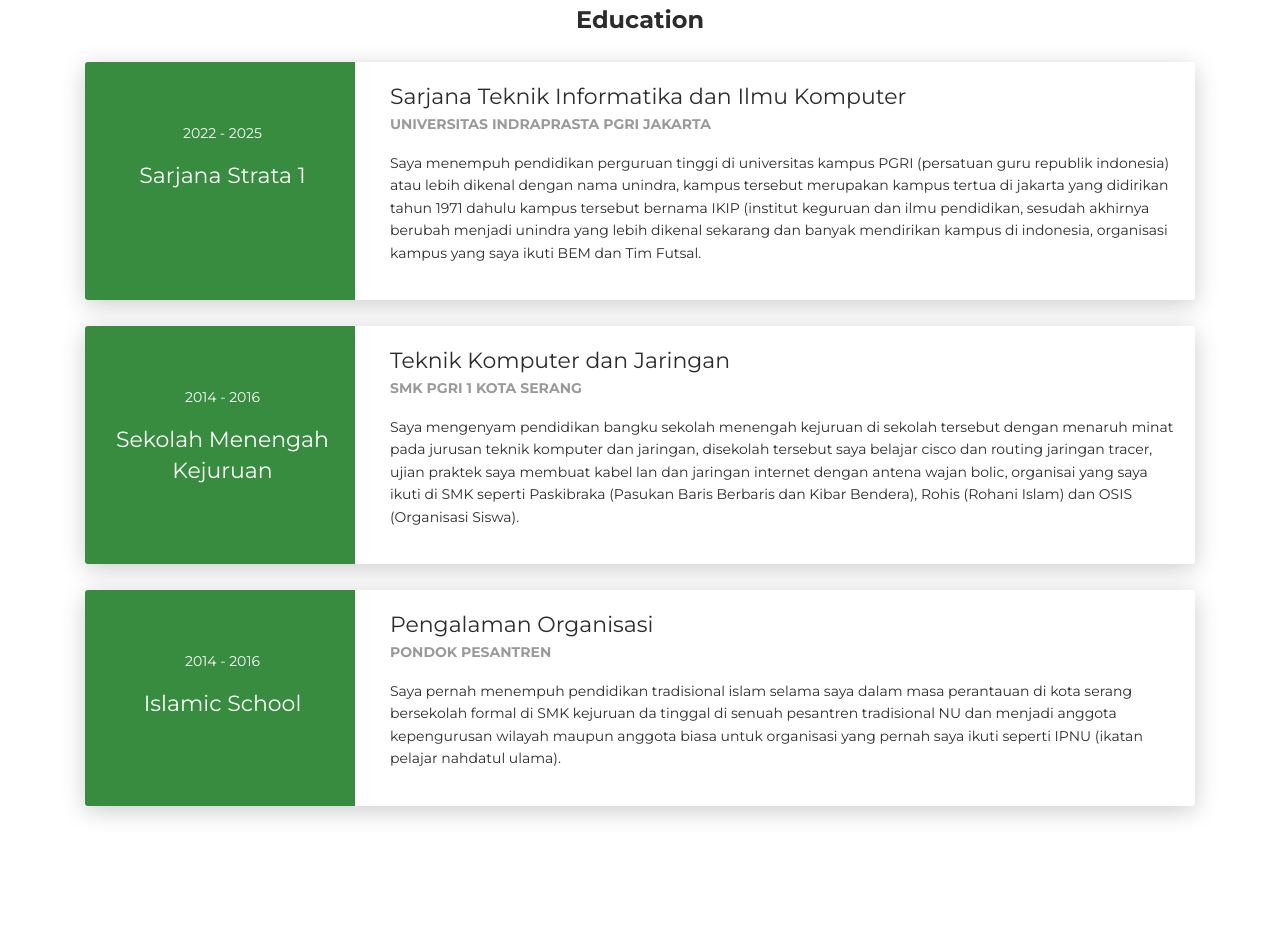
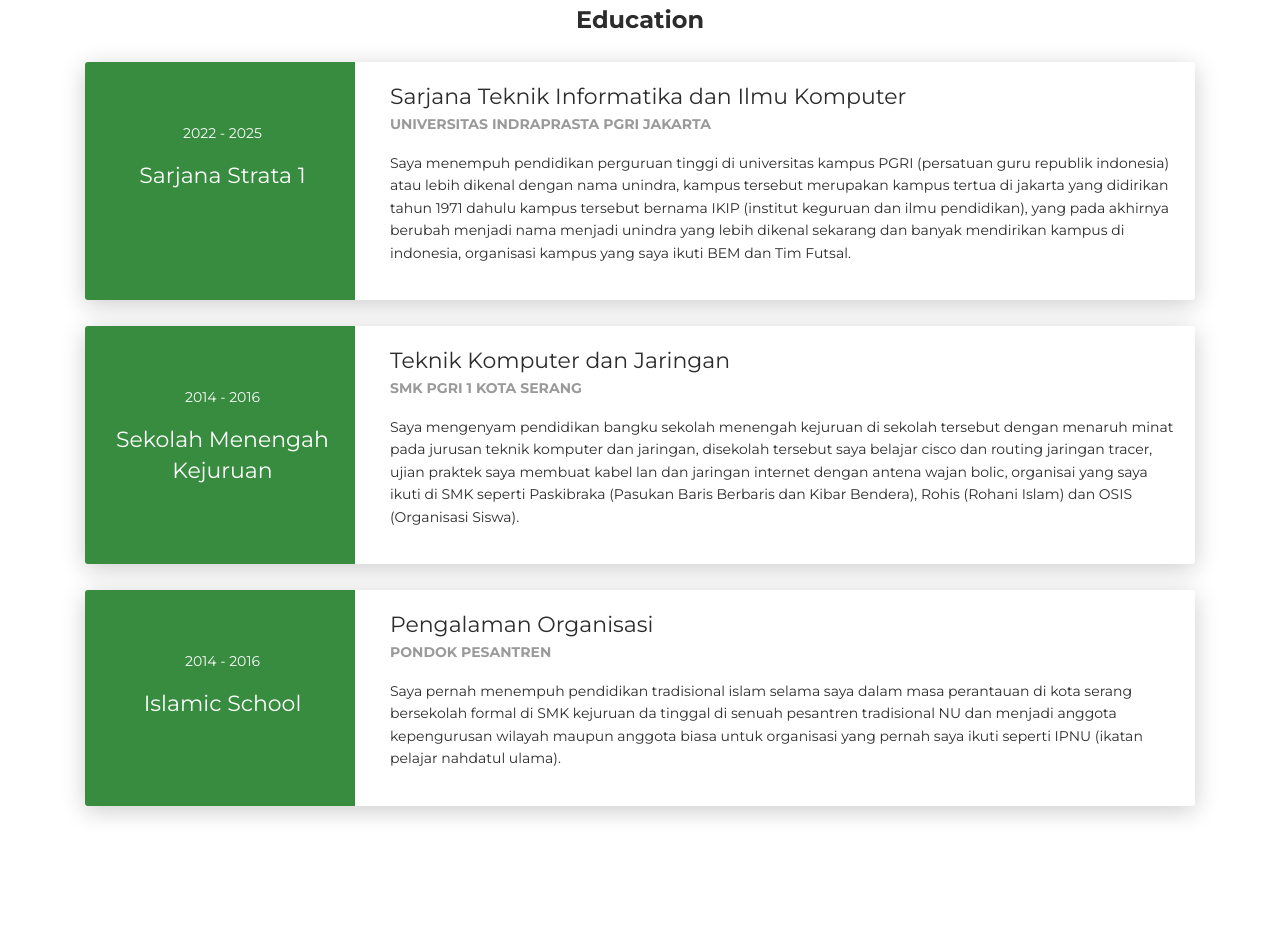
Before and after one commit to egi10muh/my-website, a plain HTML site: page index.html in a window 1280 px wide. Shown: the part 3486-4415 px from the top of the page. Drawn offline with Linux system fonts and the light colour scheme.

Commit message:
Update index.html

```diff
--- a/index.html
+++ b/index.html
@@ -362,7 +362,7 @@
           <div class="card-body">
             <div class="h5">Sarjana Teknik Informatika dan Ilmu Komputer</div>
             <p class="category">UNIVERSITAS INDRAPRASTA PGRI JAKARTA</p>
-            <p>Saya menempuh pendidikan perguruan tinggi di universitas kampus PGRI (persatuan guru republik indonesia) atau lebih dikenal dengan nama unindra, kampus tersebut merupakan kampus tertua di jakarta yang didirikan tahun 1971 dahulu kampus tersebut bernama IKIP (institut keguruan dan ilmu pendidikan, sesudah akhirnya berubah menjadi unindra yang lebih dikenal sekarang dan banyak mendirikan kampus di indonesia, organisasi kampus yang saya ikuti BEM dan Tim Futsal.</p>
+            <p>Saya menempuh pendidikan perguruan tinggi di universitas kampus PGRI (persatuan guru republik indonesia) atau lebih dikenal dengan nama unindra, kampus tersebut merupakan kampus tertua di jakarta yang didirikan tahun 1971 dahulu kampus tersebut bernama IKIP (institut keguruan dan ilmu pendidikan), yang pada akhirnya berubah menjadi nama menjadi unindra yang lebih dikenal sekarang dan banyak mendirikan kampus di indonesia, organisasi kampus yang saya ikuti BEM dan Tim Futsal.</p>
           </div>
         </div>
       </div>
```
